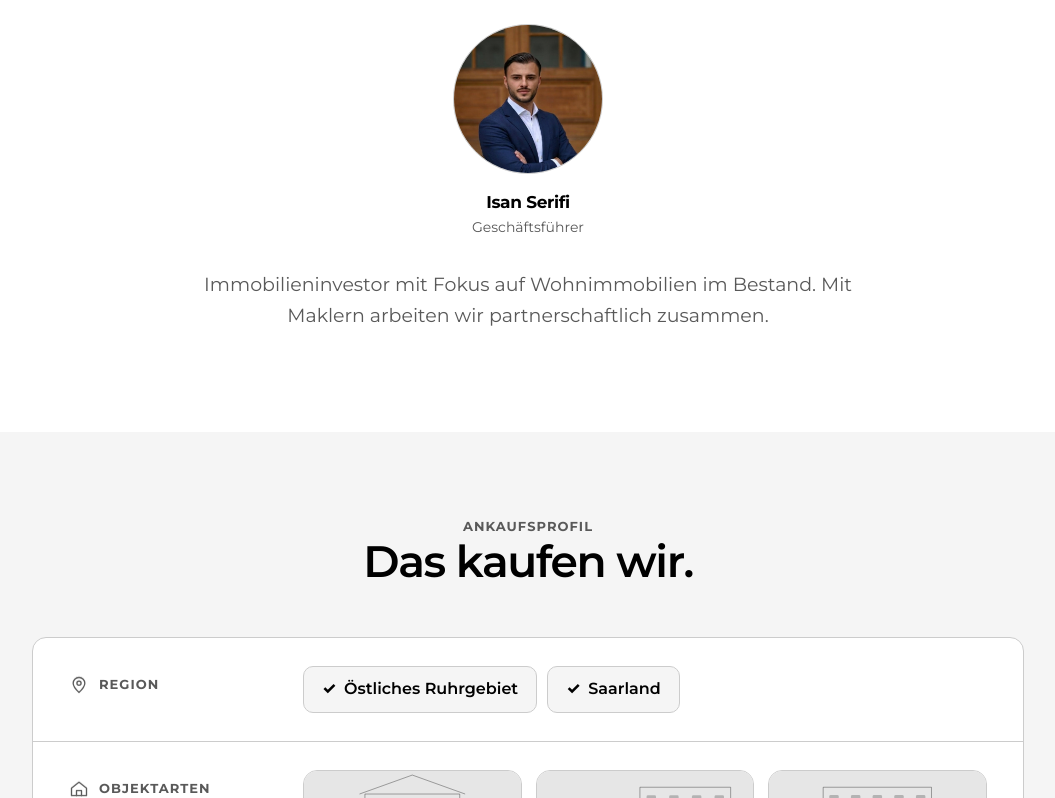
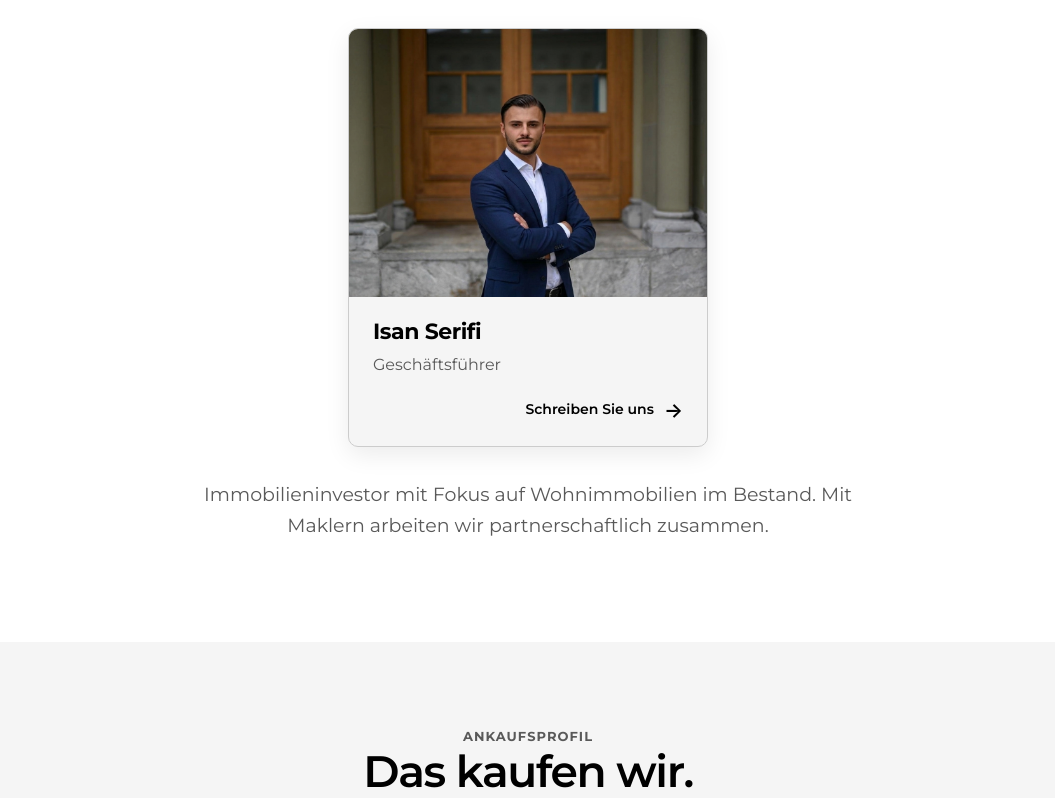
Before and after one commit to SerifiCapital/serifi-website, a plain HTML site: page index.html in a window 1280 px wide. Shown: the part 984-1782 px from the top of the page, without its empty margins (112-1167 px from the left). Drawn offline with Linux system fonts and the light colour scheme.

Commit message:
Add files via upload

```diff
--- a/index.html
+++ b/index.html
@@ -356,12 +356,16 @@ footer a{margin:0;transition:color .25s ease}
 @media(max-width:820px){footer{padding:48px 0 calc(16px + env(safe-area-inset-bottom,0px))}.fbottom{margin-top:28px}}
 @media(max-width:520px){.fgrid{grid-template-columns:1fr;gap:20px}}
 /* Portrait */
-.portrait{margin:28px auto 30px;text-align:center}
-.portrait .pf{width:150px;height:150px;border-radius:50%;overflow:hidden;margin:0 auto 14px;border:1px solid var(--line);background:var(--soft);transform:translateZ(0)}
-.portrait img{display:block;width:100%;height:100%;object-fit:cover;object-position:50% 25%;transform:scale(1.5);transform-origin:52% 36%}
-.portrait figcaption b{display:block;font-size:17px;letter-spacing:-.02em}
-.portrait figcaption span{display:block;font-size:14px;color:var(--muted)}
-@media(max-width:820px){.portrait .pf{width:128px;height:128px}}
+.pcard{margin:32px auto;max-width:360px;text-align:left;background:var(--soft);border:1px solid var(--line);border-radius:10px;overflow:hidden;box-shadow:0 8px 24px rgba(0,0,0,.08);transform:translateZ(0)}
+.pimg{aspect-ratio:4 / 3;overflow:hidden;background:var(--soft2)}
+.pimg img{display:block;width:100%;height:100%;object-fit:cover;object-position:50% 12%}
+.pcard figcaption{display:flex;flex-direction:column;padding:22px 24px 14px}
+.pcard small{font-size:13px;font-weight:700;letter-spacing:.02em;color:var(--muted)}
+.pcard b{font-size:22px;letter-spacing:-.02em;line-height:1.2;margin:0 0 6px}
+.pcard span{font-size:16px;color:var(--muted)}
+.pcard a{align-self:flex-end;display:inline-flex;align-items:center;gap:10px;min-height:44px;margin-top:10px;font-size:14px;font-weight:600;text-decoration:none}
+.pcard a i{font-style:normal;font-size:20px;transition:transform .25s ease}
+@media(hover:hover){.pcard a:hover i{transform:translateX(4px)}}
 </style>
 </head>
 <body>
@@ -379,7 +383,7 @@ footer a{margin:0;transition:color .25s ease}
   <div class="about rv">
     <p class="tag">Wer wir sind</p>
     <h2>Serifi Capital.</h2>
-    <figure class="portrait"><div class="pf"><img src="portrait.jpg" alt="Isan Serifi, Geschäftsführer der Serifi Capital" width="400" height="400" loading="lazy" decoding="async"></div><figcaption><b>Isan Serifi</b><span>Geschäftsführer</span></figcaption></figure>
+    <figure class="pcard"><div class="pimg"><img src="portrait.jpg" alt="Isan Serifi, Geschäftsführer der Serifi Capital" width="720" height="540" loading="lazy" decoding="async"></div><figcaption><b>Isan Serifi</b><span>Geschäftsführer</span><a href="mailto:info@serificapital.com">Schreiben Sie uns <i aria-hidden="true">→</i></a></figcaption></figure>
     <p>Immobilieninvestor mit Fokus auf Wohnimmobilien im Bestand. Mit Maklern arbeiten wir partnerschaftlich zusammen.</p>
   </div>
 </div></section>
```
